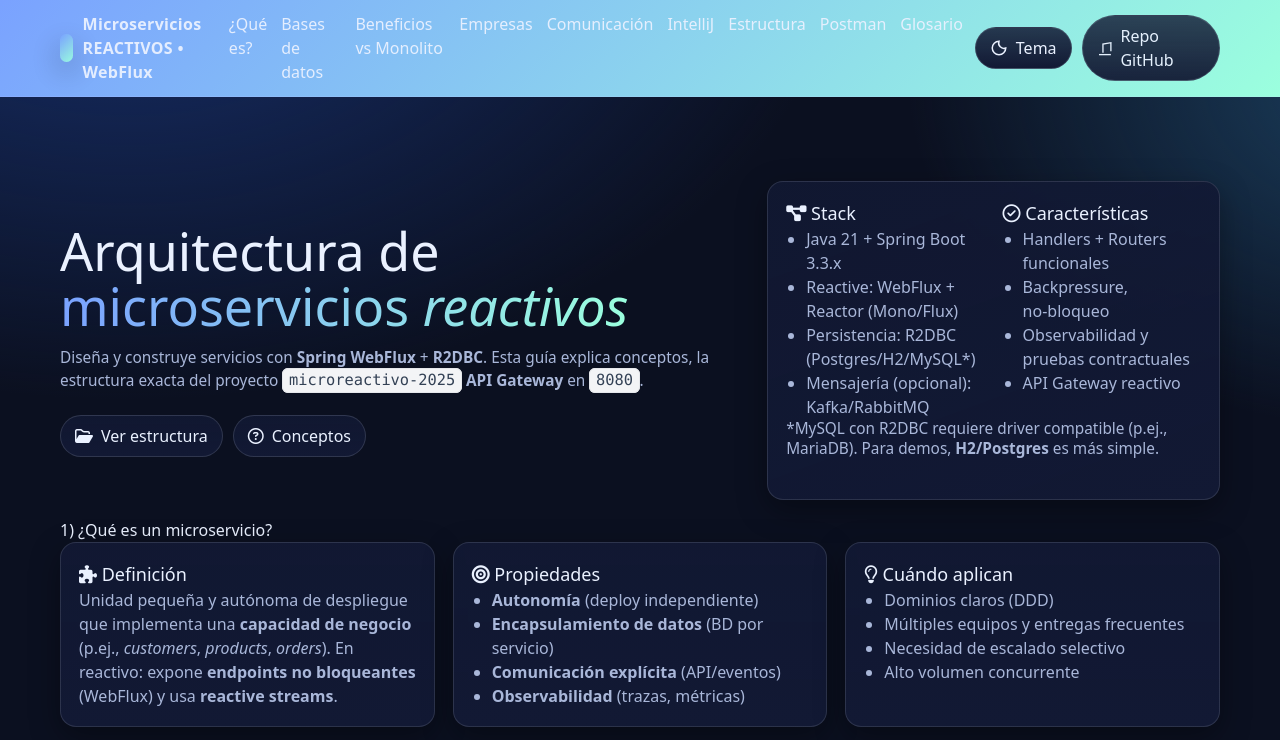
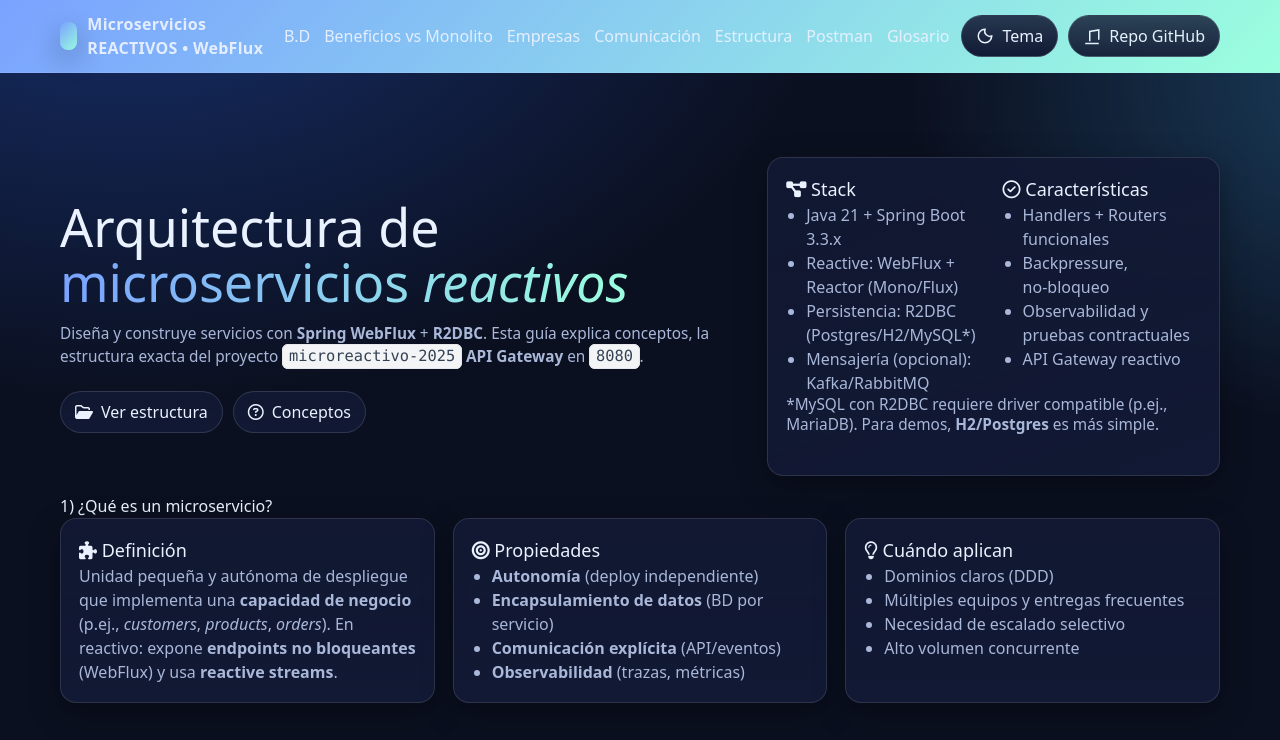
Before and after one commit to arlemorales27/java2, a plain HTML site: page tema7.html in a window 1280 px wide. Shown: the top 740 px of the page. Drawn offline with nearby package versions, Linux system fonts and the light colour scheme.

Commit message:
microservicios

```diff
--- a/tema7.html
+++ b/tema7.html
@@ -167,12 +167,12 @@
         </a>
         <nav aria-label="Secciones">
             <ul>
-                <li><a href="#que-es">¿Qué es?</a></li>
-                <li><a href="#bases">Bases de datos</a></li>
+
+                <li><a href="#bases">B.D</a></li>
                 <li><a href="#beneficios">Beneficios vs Monolito</a></li>
                 <li><a href="#empresas">Empresas</a></li>
                 <li><a href="#comunicacion">Comunicación</a></li>
-                <li><a href="#intellij">IntelliJ</a></li>
+
                 <li><a href="#estructura">Estructura</a></li>
                 <li><a href="#postman">Postman</a></li>
                 <li><a href="#glosario">Glosario</a></li>
```
